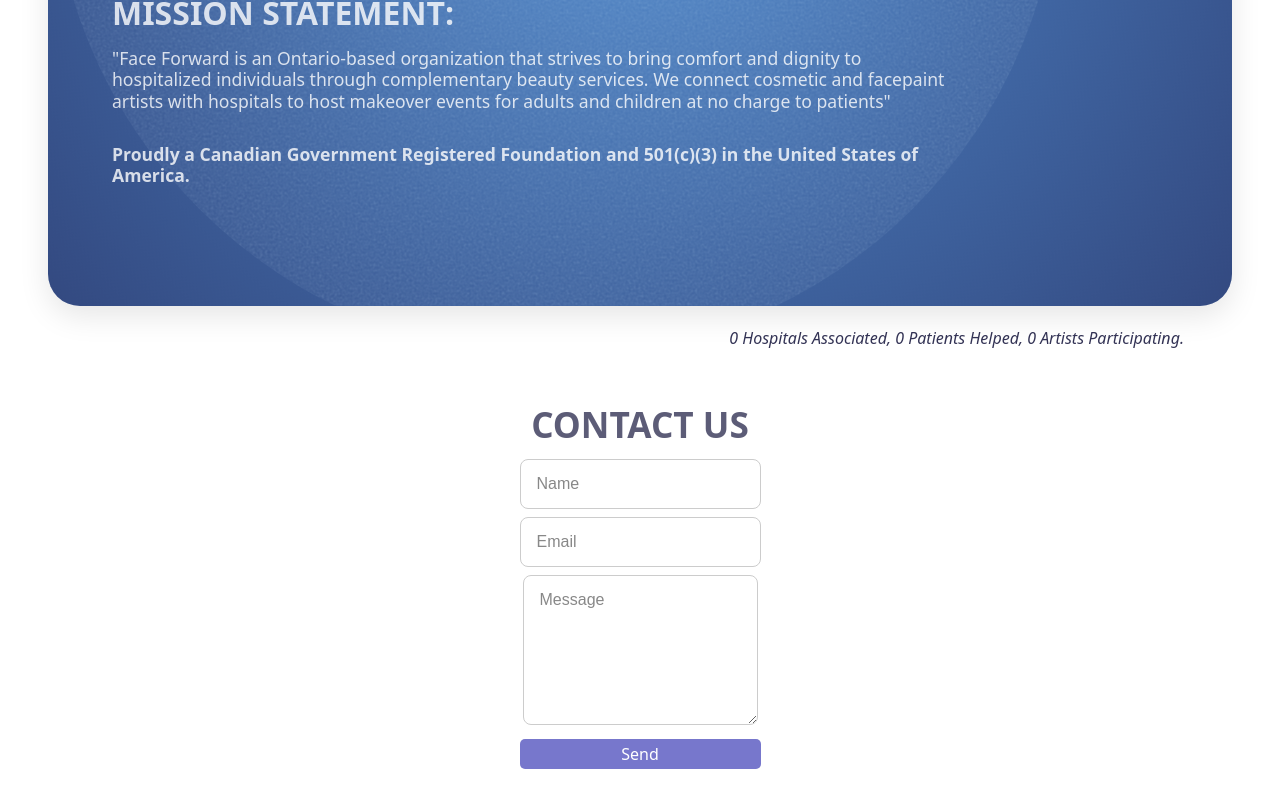
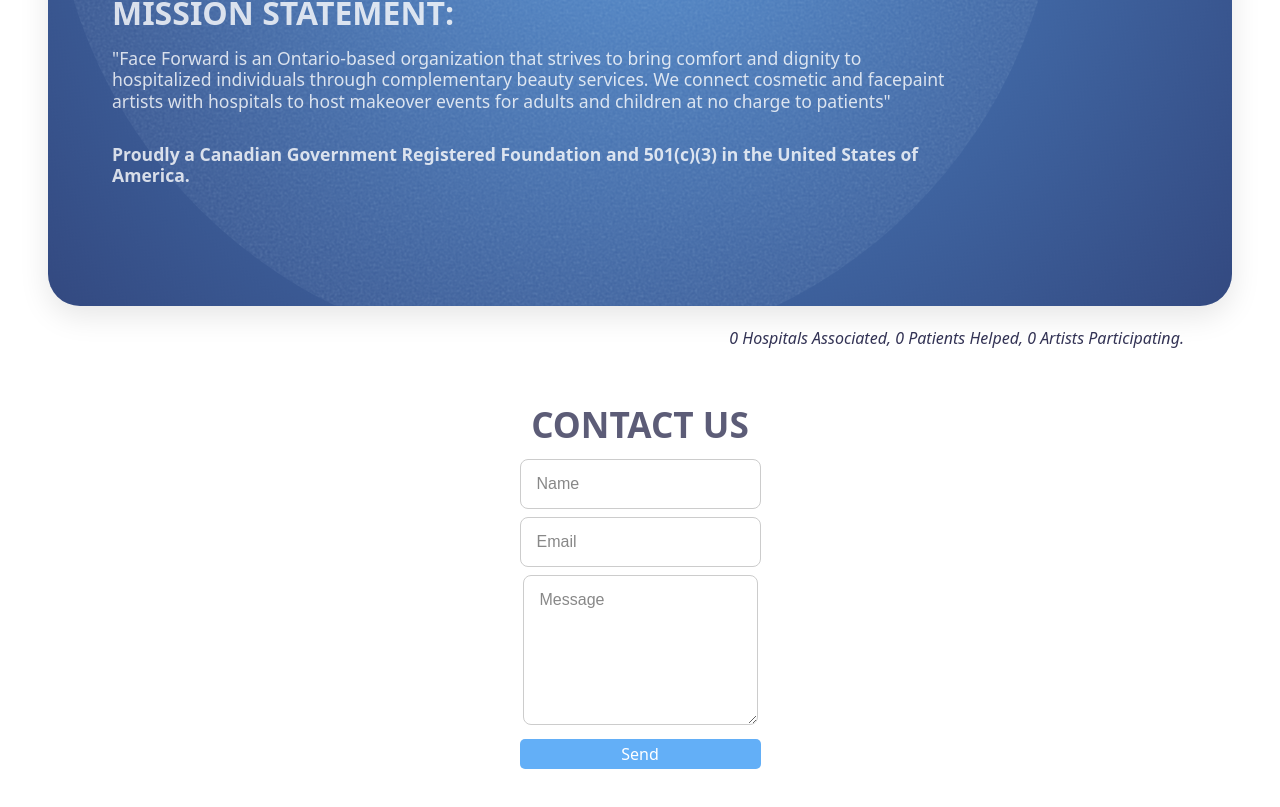
Before and after one commit to mackoshkamacka/FaceForwardWebsite, a Next.js app in the folder faceforward-platform/: page / in a window 1280 px wide. Shown: the part 742-1549 px from the top of the page. Built offline with nearby package versions, Linux system fonts and the light colour scheme.

Commit message:
button color changed

```diff
--- a/faceforward-platform/app/components/noLogin/styling/ContactUsForm.css
+++ b/faceforward-platform/app/components/noLogin/styling/ContactUsForm.css
@@ -33,7 +33,7 @@
 .contactUsButton {
     width: 100%;
     padding: 0.2rem 0;
-    background-color: #7777cc;
+    background-color: #63aff7;
     border-radius: 5px;
     color: white;
     border-color: aliceblue;
```
